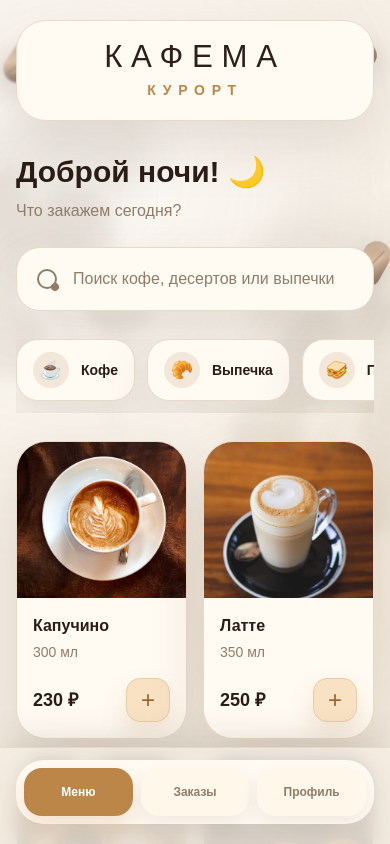
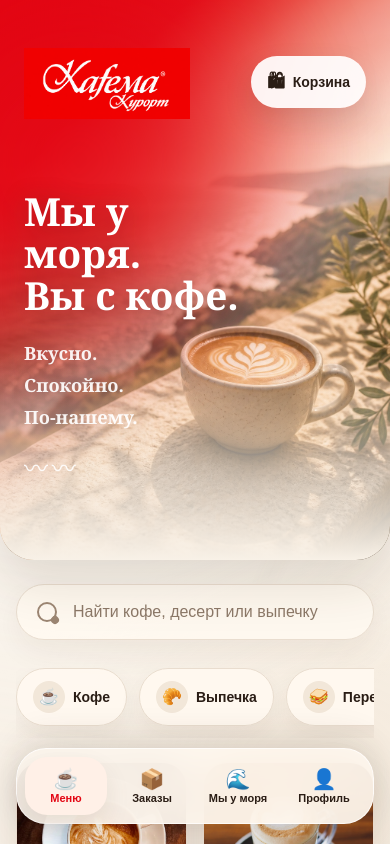
Before and after one commit to GuffyDen/kafema-kurort, a Next.js app: page / in a window 390 px wide. Shown: the top 844 px of the page. Built offline with nearby package versions, Linux system fonts and the light colour scheme.

Commit message:
Implement approved Kafema mobile design

```diff
--- a/app/globals.css
+++ b/app/globals.css
@@ -1,13 +1,13 @@
 @import "tailwindcss";
 
 :root {
-  --color-bg-cream: #f5eee3;
-  --color-card: #fffaf2;
+  --color-bg-cream: #f8f1e7;
+  --color-card: #fff9f0;
   --color-coffee: #2c2018;
-  --color-caramel: #bd8649;
+  --color-caramel: #b9824c;
   --color-text-main: #2a1d15;
-  --color-text-muted: #8f7d69;
-  --shadow-soft: 0 24px 60px rgba(73, 52, 36, 0.12);
+  --color-text-muted: #8c7968;
+  --shadow-soft: 0 18px 44px rgba(64, 39, 23, 0.08);
   --radius-xl: 24px;
   --radius-xxl: 36px;
   --background: var(--color-bg-cream);
@@ -24,15 +24,10 @@
 body {
   position: relative;
   background:
-    radial-gradient(ellipse at 7% 24%, rgba(69, 48, 34, 0.08) 0 0.45rem, transparent 0.52rem),
-    radial-gradient(ellipse at 93% 8%, rgba(69, 48, 34, 0.07) 0 0.42rem, transparent 0.5rem),
-    radial-gradient(ellipse at 96% 34%, rgba(69, 48, 34, 0.06) 0 0.48rem, transparent 0.56rem),
-    radial-gradient(ellipse at 10% 78%, rgba(69, 48, 34, 0.06) 0 0.5rem, transparent 0.58rem),
-    radial-gradient(ellipse at 88% 72%, rgba(69, 48, 34, 0.05) 0 0.4rem, transparent 0.48rem),
-    radial-gradient(circle at 12% 12%, rgba(189, 134, 73, 0.12), transparent 24%),
-    radial-gradient(circle at 92% 4%, rgba(255, 253, 248, 0.85), transparent 26%),
-    radial-gradient(circle at 86% 84%, rgba(221, 191, 154, 0.18), transparent 28%),
-    linear-gradient(135deg, #f8f4ee 0%, #fffaf2 42%, #f2e4d1 100%);
+    radial-gradient(circle at 12% 8%, rgba(227, 6, 19, 0.08), transparent 24%),
+    radial-gradient(circle at 86% 16%, rgba(255, 255, 255, 0.78), transparent 26%),
+    radial-gradient(circle at 80% 78%, rgba(218, 190, 154, 0.18), transparent 28%),
+    linear-gradient(135deg, #fbf6ee 0%, #fff9f0 46%, #f4e7d6 100%);
   color: var(--foreground);
   color-scheme: light;
   font-family: Arial, Helvetica, sans-serif;
--- a/components/BottomNavigation.tsx
+++ b/components/BottomNavigation.tsx
@@ -1,9 +1,14 @@
-export type BottomNavigationItem = "menu" | "orders" | "profile";
+export type BottomNavigationItem = "menu" | "orders" | "sea" | "profile";
 
-const navigationItems: Array<{ id: BottomNavigationItem; label: string }> = [
-  { id: "menu", label: "Меню" },
-  { id: "orders", label: "Заказы" },
-  { id: "profile", label: "Профиль" },
+const navigationItems: Array<{
+  id: BottomNavigationItem;
+  icon: string;
+  label: string;
+}> = [
+  { id: "menu", icon: "☕", label: "Меню" },
+  { id: "orders", icon: "📦", label: "Заказы" },
+  { id: "sea", icon: "🌊", label: "Мы у моря" },
+  { id: "profile", icon: "👤", label: "Профиль" },
 ];
 
 type BottomNavigationProps = {
@@ -16,21 +21,26 @@ export function BottomNavigation({
   onSelect,
 }: BottomNavigationProps) {
   return (
-    <nav className="fixed inset-x-0 bottom-0 z-30 border-t border-[#E8D9C8] bg-[#F5EEE3]/90 px-4 pb-5 pt-3 shadow-[0_-12px_30px_rgba(73,52,36,0.10)] backdrop-blur">
-      <div className="mx-auto grid max-w-md grid-cols-3 gap-2 rounded-[28px] bg-[var(--color-card)] p-2 shadow-[var(--shadow-soft)]">
-        {navigationItems.map((item) => (
+    <nav className="fixed inset-x-0 bottom-0 z-30 px-4 pb-[calc(1.25rem+env(safe-area-inset-bottom,0px))] pt-3">
+      <div className="mx-auto grid max-w-md grid-cols-4 gap-1 rounded-[30px] border border-white/70 bg-[#FFF9F0]/92 p-2 shadow-[0_-10px_34px_rgba(64,39,23,0.12),0_18px_52px_rgba(64,39,23,0.10)] backdrop-blur-xl">
+        {navigationItems.map((item) => {
+          const active = activeItem === item.id;
+
+          return (
             <button
               key={item.id}
               onClick={() => onSelect(item.id)}
-            className={`h-12 rounded-[18px] px-2 text-xs font-semibold transition duration-300 active:scale-95 ${
-              activeItem === item.id
-                ? "bg-[#BD8649] text-white shadow-[0_12px_22px_rgba(189,134,73,0.20)]"
-                : "bg-[#FFF7EA] text-[var(--color-text-muted)] shadow-[0_8px_18px_rgba(73,52,36,0.08)] hover:bg-[#F8E2C3] hover:text-[var(--color-text-main)]"
+              className={`flex min-h-[58px] flex-col items-center justify-center gap-1 rounded-[22px] px-1 text-[11px] font-semibold transition duration-500 active:scale-95 ${
+                active
+                  ? "bg-[#FFF0E7] text-[#E30613] shadow-[0_12px_24px_rgba(64,39,23,0.10)]"
+                  : "text-[var(--color-text-main)] hover:bg-[#FFF7EA]"
               }`}
             >
-            {item.label}
+              <span className="text-xl leading-none">{item.icon}</span>
+              <span className="leading-none">{item.label}</span>
             </button>
-        ))}
+          );
+        })}
       </div>
     </nav>
   );
--- a/components/CategoryCard.tsx
+++ b/components/CategoryCard.tsx
@@ -14,16 +14,16 @@ export function CategoryCard({
   return (
     <button
       type="button"
-      className={`flex shrink-0 items-center gap-3 rounded-[22px] border px-4 py-3 transition duration-300 active:scale-[0.98] ${
+      className={`flex shrink-0 items-center gap-2 rounded-full border px-4 py-3 transition duration-500 active:scale-[0.98] ${
         active
-          ? "border-[var(--color-caramel)] bg-[#FFF7EA] text-[var(--color-caramel)] shadow-[0_16px_34px_rgba(189,134,73,0.18)]"
-          : "border-[#E8D9C8] bg-[var(--color-card)] text-[var(--color-text-main)] shadow-[var(--shadow-soft)] hover:border-[var(--color-caramel)]"
+          ? "border-[#E30613] bg-[#E30613] text-white shadow-[0_16px_30px_rgba(227,6,19,0.16)]"
+          : "border-[#E9DDCF] bg-[#FFF9F0]/92 text-[var(--color-text-main)] shadow-[0_10px_26px_rgba(64,39,23,0.06)] hover:border-[#DCC9B5] hover:bg-white"
       }`}
       onClick={onClick}
     >
       <span
-        className={`flex h-9 w-9 items-center justify-center rounded-full text-lg ${
-          active ? "bg-[var(--color-caramel)] text-white" : "bg-[#F2E7D9]"
+        className={`flex h-8 w-8 items-center justify-center rounded-full text-base ${
+          active ? "bg-white/16 text-white" : "bg-[#F2E7D9]"
         }`}
       >
         {icon}
--- a/components/Header.tsx
+++ b/components/Header.tsx
@@ -1,14 +1,97 @@
-export function Header() {
+type HeaderProps = {
+  cartCount?: number;
+  onCartOpen?: () => void;
+  variant?: "compact" | "hero";
+};
+
+export function Header({
+  cartCount = 0,
+  onCartOpen,
+  variant = "compact",
+}: HeaderProps) {
+  if (variant === "hero") {
+    return (
+      <header className="relative -mx-4 -mt-5 min-h-[560px] overflow-hidden rounded-b-[34px] pb-9 pt-5 text-white shadow-[0_22px_54px_rgba(64,39,23,0.14)]">
+        <div className="absolute inset-0">
+          <img
+            src="/client/kafema-sea-hero.jpg"
+            alt=""
+            className="h-full w-full object-cover object-[58%_50%]"
+          />
+          <div className="absolute inset-0 bg-[linear-gradient(135deg,#E30613_0%,rgba(227,6,19,0.92)_20%,rgba(231,62,42,0.62)_38%,rgba(248,213,189,0.24)_58%,rgba(255,246,232,0.04)_100%)]" />
+          <div className="absolute inset-x-0 bottom-0 h-52 bg-[linear-gradient(180deg,rgba(248,241,231,0)_0%,rgba(248,241,231,0.66)_62%,var(--color-bg-cream)_100%)]" />
+          <div className="absolute -left-20 top-0 h-80 w-80 rounded-full bg-[#E30613]/75 blur-3xl" />
+        </div>
+
+        <div className="relative z-10 px-6 pt-7">
+          <div className="flex items-start justify-between gap-4">
+            <BrandLogo />
+            {onCartOpen ? (
+              <button
+                type="button"
+                className="mt-2 flex h-[52px] shrink-0 items-center gap-2 rounded-full bg-white/92 px-4 text-sm font-bold text-[var(--color-text-main)] shadow-[0_14px_30px_rgba(51,31,18,0.14)] backdrop-blur-xl transition duration-500 hover:bg-white active:scale-[0.98]"
+                onClick={onCartOpen}
+              >
+                <span className="text-lg">🛍</span>
+                <span>Корзина</span>
+                {cartCount > 0 ? (
+                  <span className="flex h-7 min-w-7 items-center justify-center rounded-full bg-[#E30613] px-2 text-xs font-black text-white">
+                    {cartCount}
+                  </span>
+                ) : null}
+              </button>
+            ) : null}
+          </div>
+
+          <div className="mt-[4.5rem] max-w-[14rem] drop-shadow-[0_3px_12px_rgba(43,28,20,0.32)]">
+            <p className="font-serif text-[2.42rem] font-bold leading-[1.08]">
+              Мы у моря.
+              <br />
+              Вы с кофе.
+            </p>
+            <p className="mt-5 whitespace-pre-line font-serif text-[1.14rem] font-semibold leading-8 text-white/92">
+              Вкусно.{"\n"}Спокойно.{"\n"}По-нашему.
+            </p>
+            <p className="mt-5 text-2xl tracking-[0.16em] text-white/90">〰〰</p>
+          </div>
+        </div>
+      </header>
+    );
+  }
+
   return (
-    <header className="flex justify-center">
-      <div className="w-full rounded-[30px] border border-[#E8D9C8] bg-[var(--color-card)] px-5 py-5 text-center leading-none text-[var(--color-coffee)] shadow-[var(--shadow-soft)]">
-        <p className="text-[clamp(1.7rem,8vw,2.45rem)] font-light tracking-[0.28em]">
-          КАФЕМА
-        </p>
-        <p className="mt-2 text-sm font-semibold tracking-[0.48em] text-[var(--color-caramel)]">
-          КУРОРТ
-        </p>
-      </div>
+    <header className="flex items-center justify-between gap-4">
+      <BrandLogo dark />
+      {onCartOpen ? (
+        <button
+          type="button"
+          className="flex h-12 shrink-0 items-center gap-2 rounded-full bg-[var(--color-card)] px-4 text-sm font-bold text-[var(--color-text-main)] shadow-[var(--shadow-soft)] transition duration-500 active:scale-[0.98]"
+          onClick={onCartOpen}
+        >
+          <span>Корзина</span>
+          {cartCount > 0 ? (
+            <span className="flex h-6 min-w-6 items-center justify-center rounded-full bg-[#E30613] px-2 text-xs font-black text-white">
+              {cartCount}
+            </span>
+          ) : null}
+        </button>
+      ) : null}
     </header>
   );
 }
+
+function BrandLogo({ dark = false }: { dark?: boolean }) {
+  return (
+    <div
+      className={`overflow-hidden ${
+        dark ? "w-[150px] rounded-[18px] bg-[#E30613]" : "w-[166px]"
+      }`}
+    >
+      <img
+        src="/kafema-kurort-logo.png"
+        alt="Кафема Курорт"
+        className="block h-auto w-full object-contain"
+      />
+    </div>
+  );
+}
--- a/components/HomeScreen.tsx
+++ b/components/HomeScreen.tsx
@@ -40,7 +40,6 @@ export function HomeScreen() {
   const [isViewingOrderDetail, setIsViewingOrderDetail] = useState(false);
   const [activeCategoryId, setActiveCategoryId] = useState<string | null>(null);
   const [searchQuery, setSearchQuery] = useState("");
-  const [greeting] = useState(() => getVladivostokGreeting());
   const orders = useOrders();
   const activeOrder = useOrder(activeOrderId);
   const clientOrders = useMemo(
@@ -247,16 +246,11 @@ export function HomeScreen() {
         <div className="relative z-10 mx-auto min-h-screen w-full max-w-md px-4 pb-44 pt-5">
           {activeSection === "menu" ? (
             <>
-              <Header />
-
-              <section className="mt-8">
-                <h1 className="text-[30px] font-black leading-tight text-[var(--color-text-main)]">
-                  {greeting}
-                </h1>
-                <p className="mt-2 text-base leading-6 text-[var(--color-text-muted)]">
-                  Что закажем сегодня?
-                </p>
-              </section>
+              <Header
+                cartCount={cartCount}
+                onCartOpen={() => setIsCartOpen(true)}
+                variant="hero"
+              />
 
               <div className="mt-6">
                 <SearchBar value={searchQuery} onChange={setSearchQuery} />
@@ -280,7 +274,7 @@ export function HomeScreen() {
                 </div>
               </section>
 
-              <section className="mt-7">
+              <section className="mt-6">
                 <div className="grid grid-cols-2 gap-4">
                   {visibleProducts.length > 0 ? (
                     visibleProducts.map((product) => (
@@ -303,6 +297,30 @@ export function HomeScreen() {
                   )}
                 </div>
               </section>
+
+              <button
+                type="button"
+                className="relative mt-6 flex h-36 w-full items-end justify-between overflow-hidden rounded-[28px] bg-[#2F4A45] p-5 text-left text-white shadow-[0_18px_42px_rgba(64,39,23,0.12)]"
+                onClick={() => setActiveSection("sea")}
+              >
+                <img
+                  src="/client/kafema-sea-atmosphere.jpg"
+                  alt=""
+                  className="absolute left-0 top-0 h-full w-full object-cover"
+                />
+                <span className="absolute inset-0 bg-[linear-gradient(90deg,rgba(39,54,50,0.74),rgba(39,54,50,0.12))]" />
+                <span className="relative z-10">
+                  <span className="block font-serif text-3xl font-bold">
+                    Мы у моря
+                  </span>
+                  <span className="mt-2 block text-base font-semibold text-white/86">
+                    Посмотреть атмосферу
+                  </span>
+                </span>
+                <span className="relative z-10 flex h-12 w-12 items-center justify-center rounded-full bg-[#FFF9F0]/92 text-2xl text-[var(--color-text-main)] shadow-[0_12px_24px_rgba(64,39,23,0.12)]">
+                  ›
+                </span>
+              </button>
             </>
           ) : null}
 
@@ -328,6 +346,10 @@ export function HomeScreen() {
               actionLabel="Перейти в меню"
               onAction={() => setActiveSection("menu")}
             />
+          ) : null}
+
+          {activeSection === "sea" ? (
+            <SeaSection onBackToMenu={() => setActiveSection("menu")} />
           ) : null}
         </div>
       </main>
@@ -471,6 +493,89 @@ function ClientOrdersList({
   );
 }
 
+function SeaSection({ onBackToMenu }: { onBackToMenu: () => void }) {
+  return (
+    <>
+      <Header variant="compact" />
+      <section className="mt-8">
+        <div className="overflow-hidden rounded-[34px] bg-[#2F4A45] shadow-[0_20px_50px_rgba(64,39,23,0.12)]">
+          <div className="relative h-72">
+            <img
+              src="/client/kafema-sea-atmosphere.jpg"
+              alt=""
+              className="h-full w-full object-cover"
+            />
+            <div className="absolute inset-0 bg-[linear-gradient(180deg,rgba(39,54,50,0.08),rgba(39,54,50,0.70))]" />
+            <div className="absolute bottom-0 left-0 right-0 p-6 text-white">
+              <p className="font-serif text-[2.4rem] font-bold leading-none">
+                Мы у моря
+              </p>
+              <p className="mt-3 max-w-[15rem] text-base font-semibold leading-7 text-white/88">
+                Солнце, волны, свежая выпечка и кофе без спешки.
+              </p>
+            </div>
+          </div>
+        </div>
+
+        <div className="mt-5 grid grid-cols-2 gap-3">
+          <AtmosphereTile
+            image="/client/kafema-sea-hero.jpg"
+            label="Кофе на солнце"
+            tall
+          />
+          <AtmosphereTile
+            image="/products/croissant.jpg"
+            label="Утренняя выпечка"
+          />
+          <AtmosphereTile
+            image="/products/latte.jpg"
+            label="Мягкий латте"
+          />
+          <AtmosphereTile
+            image="/client/kafema-sea-atmosphere.jpg"
+            label="Берег рядом"
+            wide
+          />
+        </div>
+
+        <button
+          type="button"
+          className="mt-6 h-[58px] w-full rounded-full bg-[#E30613] px-6 text-base font-black text-white shadow-[0_18px_34px_rgba(227,6,19,0.18)] transition duration-500 active:scale-[0.99]"
+          onClick={onBackToMenu}
+        >
+          Вернуться в меню
+        </button>
+      </section>
+    </>
+  );
+}
+
+function AtmosphereTile({
+  image,
+  label,
+  tall = false,
+  wide = false,
+}: {
+  image: string;
+  label: string;
+  tall?: boolean;
+  wide?: boolean;
+}) {
+  return (
+    <article
+      className={`relative overflow-hidden rounded-[26px] bg-[#EADBC9] shadow-[0_14px_34px_rgba(64,39,23,0.10)] ${
+        tall ? "row-span-2 min-h-64" : "min-h-32"
+      } ${wide ? "col-span-2 min-h-40" : ""}`}
+    >
+      <img src={image} alt="" className="absolute inset-0 h-full w-full object-cover" />
+      <div className="absolute inset-0 bg-[linear-gradient(180deg,rgba(43,29,21,0.02),rgba(43,29,21,0.48))]" />
+      <p className="absolute bottom-4 left-4 right-4 font-serif text-xl font-bold leading-tight text-white drop-shadow-[0_2px_8px_rgba(43,29,21,0.4)]">
+        {label}
+      </p>
+    </article>
+  );
+}
+
 function createCartItemId(productId: string, selection: MenuSelection) {
   const addonPairs = Object.entries(selection.addonOptionIdsByGroupId)
     .map(([groupId, optionIds]) => [groupId, [...optionIds].sort()] as const)
@@ -524,23 +629,6 @@ function getStoredActiveOrderId() {
   return localStorage.getItem("kafema-active-order-id");
 }
 
-function getVladivostokGreeting(date = new Date()) {
-  const hourPart = new Intl.DateTimeFormat("ru-RU", {
-    hour: "2-digit",
-    hour12: false,
-    hourCycle: "h23",
-    timeZone: "Asia/Vladivostok",
-  })
-    .formatToParts(date)
-    .find((part) => part.type === "hour")?.value;
-  const hour = Number(hourPart ?? 0);
-
-  if (hour >= 5 && hour < 12) return "Доброе утро! ☀️";
-  if (hour >= 12 && hour < 18) return "Добрый день! ☀️";
-  if (hour >= 18) return "Добрый вечер! 🌙";
-  return "Доброй ночи! 🌙";
-}
-
 function normalizeSearch(value: string) {
   return value.trim().toLowerCase();
 }
--- a/components/OrderSuccessModal.tsx
+++ b/components/OrderSuccessModal.tsx
@@ -61,13 +61,12 @@ export function OrderSuccessModal({
       <BackgroundDecor />
       <main className="relative z-10 mx-auto flex min-h-full w-full max-w-md flex-col">
         <header className="flex items-center justify-between gap-4">
-          <div className="min-w-0 flex-1 leading-none text-[var(--color-coffee)]">
-            <p className="text-[clamp(1.65rem,7vw,2.35rem)] font-light tracking-[0.28em]">
-              КАФЕМА
-            </p>
-            <p className="mt-2 text-center text-sm font-semibold tracking-[0.48em] text-[var(--color-caramel)]">
-              КУРОРТ
-            </p>
+          <div className="w-[154px] min-w-0 overflow-hidden rounded-[18px] bg-[#E30613] leading-none">
+            <img
+              src="/kafema-kurort-logo.png"
+              alt="Кафема Курорт"
+              className="block h-auto w-full object-contain"
+            />
           </div>
           <div className="rounded-[28px] bg-[var(--color-card)] px-4 py-3 text-right shadow-[var(--shadow-soft)]">
             <p className="text-xs font-semibold text-[var(--color-text-muted)]">Заказ</p>
--- a/components/ProductCard.tsx
+++ b/components/ProductCard.tsx
@@ -21,9 +21,9 @@ export function ProductCard({ product, onAdd }: ProductCardProps) {
 
   return (
     <article
-      className={`overflow-hidden rounded-[30px] border border-[#E8D9C8] bg-[var(--color-card)] shadow-[var(--shadow-soft)] transition duration-300 ${
+      className={`overflow-hidden rounded-[24px] border border-[#EFE2D4] bg-[#FFF9F0] shadow-[0_16px_36px_rgba(64,39,23,0.08)] transition duration-500 ${
         canAdd
-          ? "hover:-translate-y-0.5 hover:shadow-[0_28px_62px_rgba(73,52,36,0.16)]"
+          ? "hover:-translate-y-0.5 hover:shadow-[0_24px_48px_rgba(64,39,23,0.12)]"
           : "opacity-60"
       }`}
     >
@@ -38,27 +38,29 @@ export function ProductCard({ product, onAdd }: ProductCardProps) {
           }}
         />
         {!canAdd ? (
-          <span className="absolute left-3 top-3 rounded-full bg-[var(--color-card)] px-3 py-1 text-xs font-bold text-[var(--color-text-muted)] shadow-sm">
+          <span className="absolute left-3 top-3 rounded-full bg-[#FFF9F0]/92 px-3 py-1 text-xs font-bold text-[var(--color-text-muted)] shadow-sm backdrop-blur">
             Нет в наличии
           </span>
         ) : null}
       </div>
 
       <div className="p-4">
-        <h3 className="truncate text-base font-bold text-[var(--color-text-main)]">
+        <h3 className="truncate font-serif text-[1.22rem] font-bold leading-tight text-[var(--color-text-main)]">
           {product.name}
         </h3>
-        <p className="mt-1 truncate text-sm text-[var(--color-text-muted)]">{summary}</p>
+        <p className="mt-2 line-clamp-2 min-h-[2.5rem] text-sm leading-5 text-[var(--color-text-main)]/75">
+          {summary}
+        </p>
 
         <div className="mt-4 flex items-center justify-between">
-          <p className="text-lg font-black text-[var(--color-text-main)]">
+          <p className="text-xl font-black text-[var(--color-text-main)]">
             {price.toLocaleString("ru-RU")} ₽
           </p>
           <button
             type="button"
-            className={`flex h-11 w-11 items-center justify-center rounded-[14px] text-2xl leading-none shadow-[0_14px_26px_rgba(189,134,73,0.18)] transition duration-300 active:scale-95 ${
+            className={`flex h-11 w-11 items-center justify-center rounded-full text-2xl leading-none shadow-[0_12px_24px_rgba(64,39,23,0.12)] transition duration-500 active:scale-95 ${
               canAdd
-                ? "border border-[#E8CBA7] bg-[#F8E2C3] text-[#9A642B] hover:bg-[#EFC58F] active:bg-[#DDBF99]"
+                ? "border border-[#EAD8C2] bg-[#F4E5D2] text-[var(--color-text-main)] hover:bg-[#EFD5B3] active:bg-[#E6C399]"
                 : "cursor-not-allowed bg-[#E8D9C8] text-[var(--color-text-muted)] shadow-none"
             }`}
             onClick={() => onAdd(product)}
--- a/components/SearchBar.tsx
+++ b/components/SearchBar.tsx
@@ -5,13 +5,13 @@ type SearchBarProps = {
 
 export function SearchBar({ value, onChange }: SearchBarProps) {
   return (
-    <label className="flex h-16 items-center gap-4 rounded-[var(--radius-xl)] border border-[#E8D9C8] bg-[var(--color-card)] px-5 shadow-[var(--shadow-soft)] transition duration-300 focus-within:border-[var(--color-caramel)]">
-      <span className="relative h-5 w-5 rounded-full border-2 border-[var(--color-text-muted)] after:absolute after:-bottom-1 after:-right-1 after:h-2 after:w-2 after:rotate-45 after:rounded-full after:bg-[var(--color-text-muted)]">
+    <label className="flex h-14 items-center gap-4 rounded-full border border-[#E9DDCF] bg-[#FFF9F0]/92 px-5 shadow-[0_12px_30px_rgba(64,39,23,0.06)] transition duration-500 focus-within:border-[#D9B890] focus-within:bg-white">
+      <span className="relative h-5 w-5 rounded-full border-2 border-[#9A8471] after:absolute after:-bottom-1 after:-right-1 after:h-2 after:w-2 after:rotate-45 after:rounded-full after:bg-[#9A8471]">
         <span className="sr-only">Поиск</span>
       </span>
       <input
         type="search"
-        placeholder="Поиск кофе, десертов или выпечки"
+        placeholder="Найти кофе, десерт или выпечку"
         value={value}
         onChange={(event) => onChange(event.target.value)}
         className="h-full min-w-0 flex-1 bg-transparent text-base text-[var(--color-text-main)] outline-none placeholder:text-[var(--color-text-muted)]"
```
Also changed, not shown: components/CartBar.tsx (+6 -4 lines), components/ProductConfigurator.tsx (+20 -7 lines), public/client/kafema-sea-atmosphere.jpg (added), public/client/kafema-sea-hero.jpg (added). Lines whose indentation alone changed are shown as unchanged.
